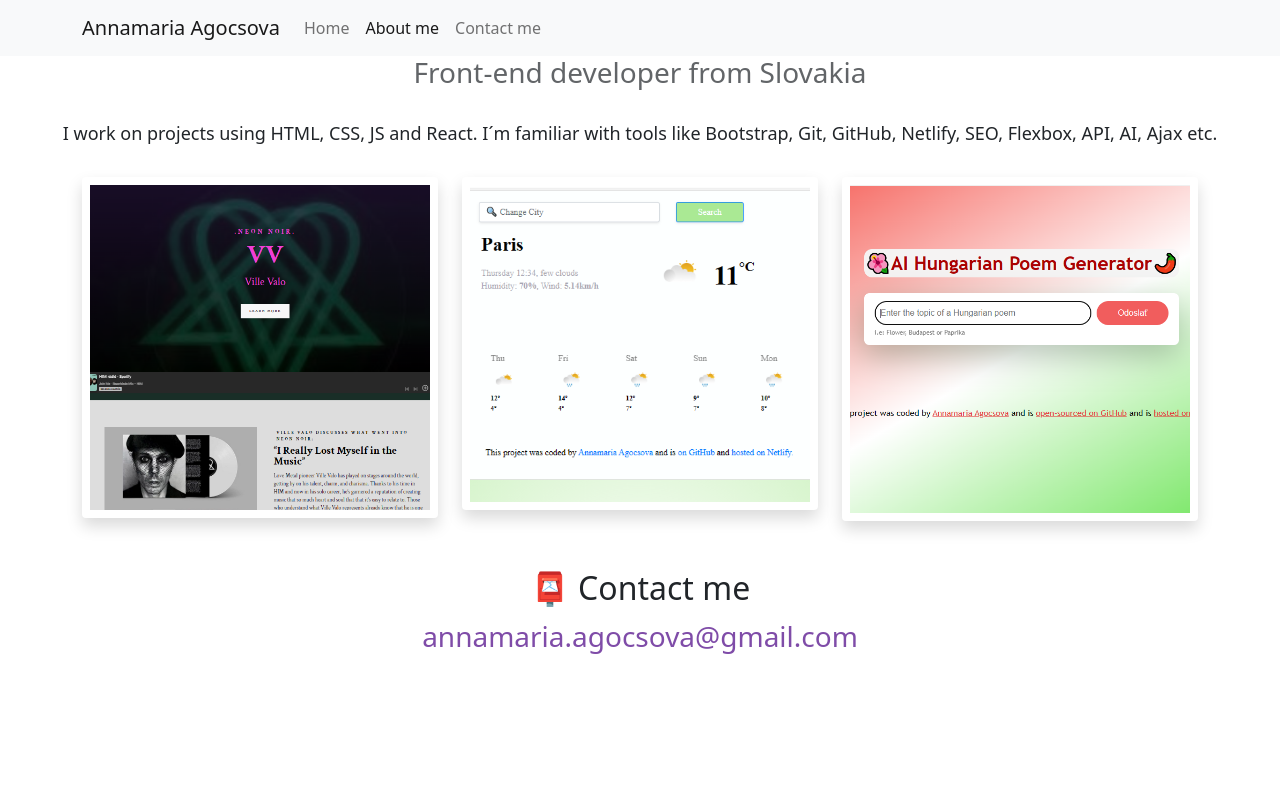
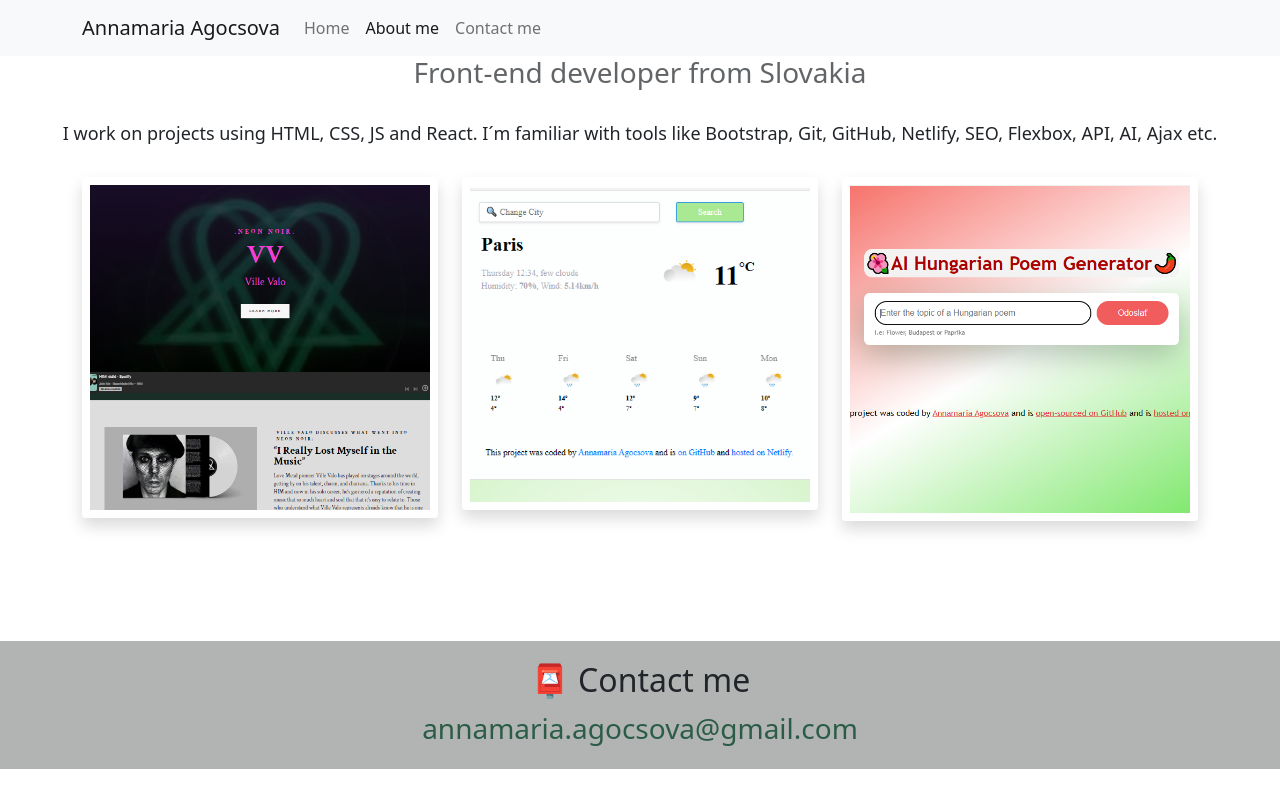
Before and after one commit to rj-annamaria/Annamaria-Agocsova--projects, a plain HTML site: page about.html in a window 1280 px wide. Drawn offline with nearby package versions, Linux system fonts and the light colour scheme.

Commit message:
changed classes, colors

```diff
--- a/about.html
+++ b/about.html
@@ -83,7 +83,7 @@
         <div class="col-sm-4">
           <img src="images/vv.png" class="img-fluid p-2 shadow rounded" />
         </div>
-        <div class="col-sm-4">
+        <div class="col-sm-4 weather-app">
           <img
             src="images/weather-app.png"
             class="img-fluid p-2 shadow rounded"
@@ -94,6 +94,7 @@
         </div>
       </div>
     </div>
+    <br /><br /><br />
     <div id="contact" class="mt-5">
       <h2 class="text-center">📮 Contact me</h2>
       <a
--- a/src/style.css
+++ b/src/style.css
@@ -1,5 +1,5 @@
 :root {
-  --primary-color: #7f4ca8;
+  --primary-color: #2a5c47;
   --secondary-color: #6eff4aa8;
   --box-shadow: 0 5px 10px rgba(0, 0, 0, 0.3);
 }
@@ -87,3 +87,8 @@
 .email-link:hover {
   text-decoration: underline;
 }
+#contact {
+  margin-top: 40px;
+  background-color: #b2b4b3;
+  padding: 20px;
+}
```
Also changed, not shown: index.html (+1 -1 lines).
